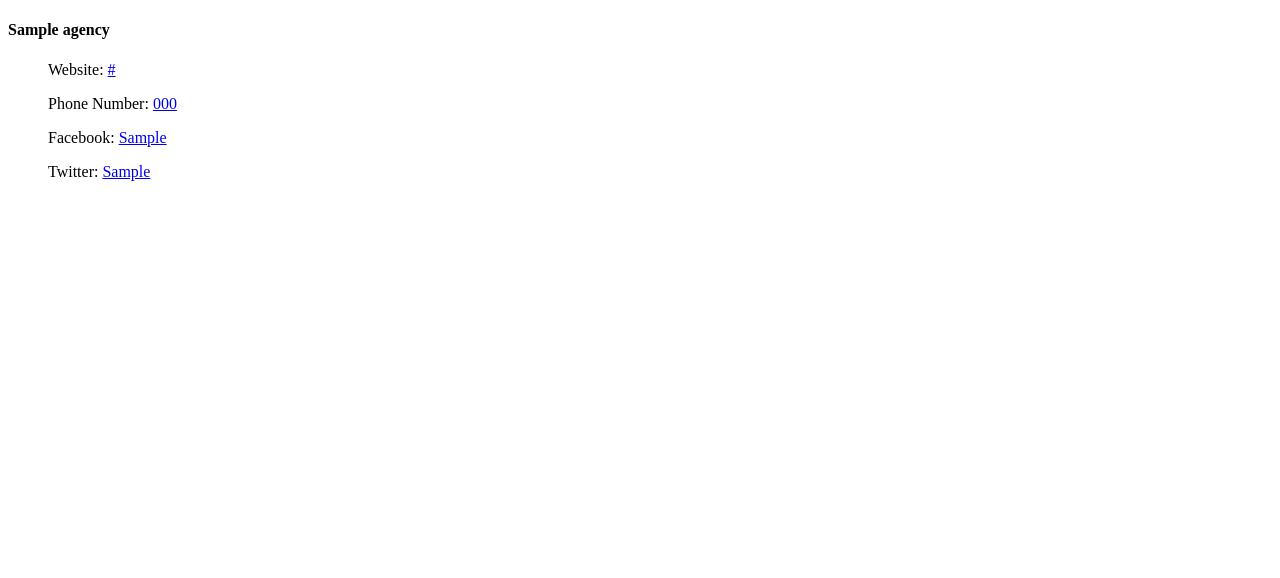
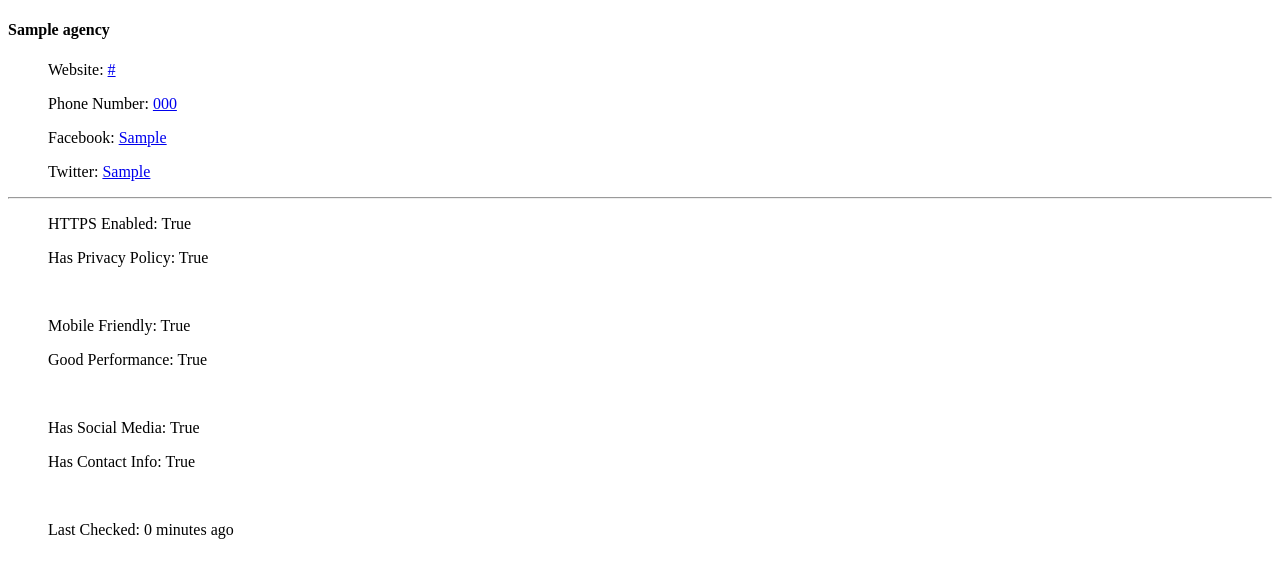
Before and after one commit to codeforboston/GovLens, a Django app: page /agency/1/ in a window 1280 px wide. Shown: the top 578 px of the page. Run offline with Django 3.2, Linux system fonts and the light colour scheme; tables that the repository leaves empty hold one stand-in row (values such as "Sample post").

Commit message:
add last entry to detail view

```diff
--- a/civic_pulse/templates/agency-detail.html
+++ b/civic_pulse/templates/agency-detail.html
@@ -10,5 +10,20 @@
     <ul>Phone Number: <a href="tel:{{ agency.phone_number }}">{{ agency.phone_number }}</a></ul>
     <ul>Facebook: <a href="{{ agency.facebook }}">{{ agency.facebook }}</a></ul>
     <ul>Twitter: <a href="{{ agency.twitter }}">{{ agency.twitter }}</a></ul>
+    <hr>
+    {% if last_entry %}
+        <ul>HTTPS Enabled: {{ last_entry.https_enabled }}</ul>
+        <ul>Has Privacy Policy: {{ last_entry.has_privacy_policy }}</ul>
+        <br>
+        <ul>Mobile Friendly: {{ last_entry.mobile_friendly}}</ul>
+        <ul>Good Performance: {{ last_entry.good_performance }}</ul>
+        <br>
+        <ul>Has Social Media: {{ last_entry.has_social_media}}</ul>
+        <ul>Has Contact Info: {{ last_entry.has_contact_info }}</ul>
+        <br>
+        <ul>Last Checked: {{ last_entry.created_date|timesince }} ago</ul>
+    {% else %}
+        <ul> Website has not been pulsed</ul>
+    {% endif %}
 </body>
 </html>
--- a/civic_pulse/views.py
+++ b/civic_pulse/views.py
@@ -1,6 +1,3 @@
-from django.http import HttpResponse
-from django.shortcuts import get_object_or_404, render
-from django.urls import reverse
 from django.views import generic
 from .models import *
 
@@ -17,3 +14,9 @@ class AgencyListView(generic.ListView):
 class AgencyView(generic.DetailView):
     model = Agency
     template_name = 'agency-detail.html'
+
+    def get_context_data(self, **kwargs):
+        context = super(AgencyView, self).get_context_data(**kwargs)
+        agency = context['object']
+        context['last_entry'] = agency.entry_set.last()
+        return context
```
